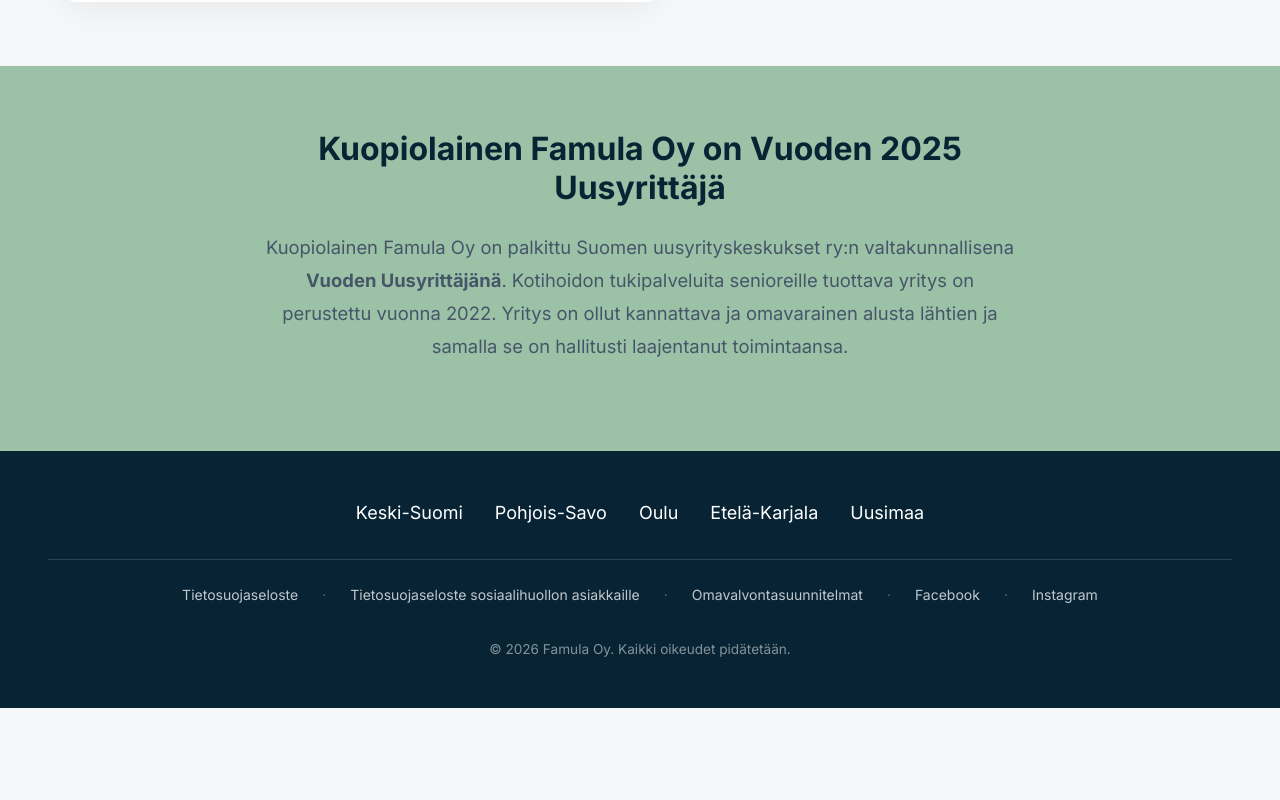
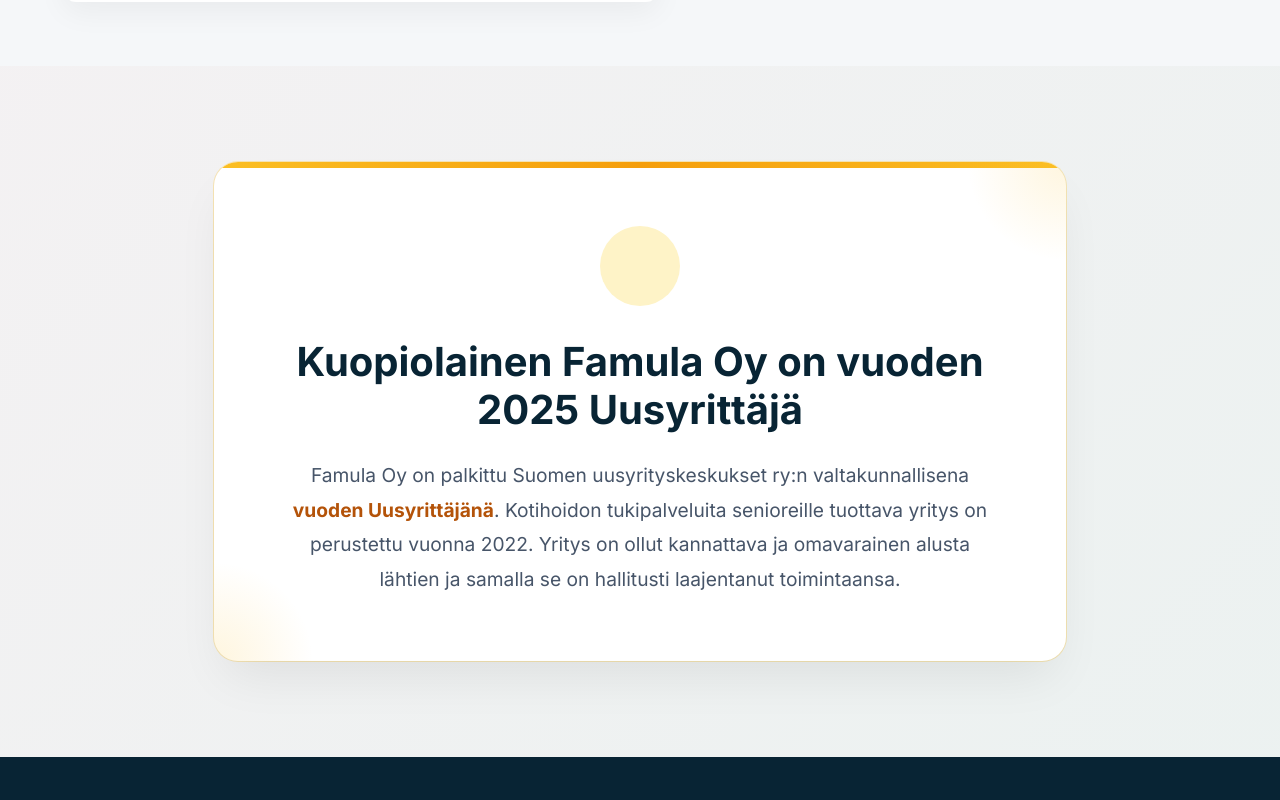
Before and after one commit to Famula-coder/Famula.fi, a React (Vite) app: page /tarinamme in a window 1280 px wide. Shown: the part 1800-2600 px from the top of the page. Before the commit the page ends 2508 px from the top, so only its background shows below. Built offline with nearby package versions, Linux system fonts and the light colour scheme.

Commit message:
Muuta palkintotiivistelmä näyttäväksi kultaiseksi kortiksi (VAU-efekti)

```diff
--- a/src/pages/Story.tsx
+++ b/src/pages/Story.tsx
@@ -132,16 +132,53 @@
       </div>
 
       {/* ── VUODEN UUSYRITTÄJÄ TIIVISTELMÄ ── */}
-      <section style={{ padding: '4rem 1.5rem', backgroundColor: 'var(--color-background-warm)' }}>
-        <div className="container text-center" style={{ maxWidth: '800px' }}>
-          <h2 style={{ color: 'var(--color-primary)', marginBottom: '1.5rem', fontSize: '2rem' }}>
-            Kuopiolainen Famula Oy on Vuoden 2025 Uusyrittäjä
-          </h2>
-          <p style={{ fontSize: '1.15rem', color: '#475569', lineHeight: '1.8' }}>
-            Kuopiolainen Famula Oy on palkittu Suomen uusyrityskeskukset ry:n valtakunnallisena <strong>Vuoden Uusyrittäjänä</strong>.
-            Kotihoidon tukipalveluita senioreille tuottava yritys on perustettu vuonna 2022. Yritys on ollut
-            kannattava ja omavarainen alusta lähtien ja samalla se on hallitusti laajentanut toimintaansa.
-          </p>
+      <section style={{ padding: '6rem 1.5rem', background: 'linear-gradient(135deg, rgba(230,190,186,0.1) 0%, rgba(155,194,166,0.1) 100%)', position: 'relative', overflow: 'hidden' }}>
+        <div className="container" style={{ maxWidth: '900px', position: 'relative', zIndex: 2 }}>
+
+          <div style={{
+            background: 'white',
+            padding: '4rem 3rem',
+            borderRadius: '24px',
+            boxShadow: '0 25px 50px -12px rgba(0, 0, 0, 0.08), 0 0 0 1px rgba(251, 191, 36, 0.3)',
+            position: 'relative',
+            overflow: 'hidden',
+            textAlign: 'center'
+          }}>
+            {/* Kultainen hehku */}
+            <div style={{
+              position: 'absolute', top: 0, left: 0, right: 0, height: '6px',
+              background: 'linear-gradient(90deg, #fbbf24, #f59e0b, #fbbf24)'
+            }} />
+            <div style={{
+              position: 'absolute', top: '-100px', right: '-100px', width: '200px', height: '200px',
+              background: 'radial-gradient(circle, rgba(251,191,36,0.15) 0%, transparent 70%)',
+              borderRadius: '50%'
+            }} />
+            <div style={{
+              position: 'absolute', bottom: '-100px', left: '-100px', width: '200px', height: '200px',
+              background: 'radial-gradient(circle, rgba(251,191,36,0.15) 0%, transparent 70%)',
+              borderRadius: '50%'
+            }} />
+
+            <div style={{
+              display: 'inline-flex', alignItems: 'center', justifyContent: 'center',
+              width: '80px', height: '80px', borderRadius: '50%',
+              background: '#fef3c7', color: '#d97706', marginBottom: '2rem'
+            }}>
+              <svg xmlns="http://www.w3.org/2000/svg" width="40" height="40" viewBox="0 24 24 24" fill="none" stroke="currentColor" strokeWidth="2" strokeLinecap="round" strokeLinejoin="round"><circle cx="12" cy="8" r="6"/><path d="M15.477 12.89 17 22l-5-3-5 3 1.523-9.11"/></svg>
+            </div>
+
+            <h2 style={{ color: 'var(--color-primary)', marginBottom: '1.5rem', fontSize: '2.5rem', lineHeight: '1.2' }}>
+              Kuopiolainen Famula Oy on vuoden 2025 Uusyrittäjä
+            </h2>
+
+            <p style={{ fontSize: '1.2rem', color: '#475569', lineHeight: '1.8', maxWidth: '700px', margin: '0 auto' }}>
+              Famula Oy on palkittu Suomen uusyrityskeskukset ry:n valtakunnallisena <strong style={{ color: '#b45309' }}>vuoden Uusyrittäjänä</strong>.
+              Kotihoidon tukipalveluita senioreille tuottava yritys on perustettu vuonna 2022. Yritys on ollut
+              kannattava ja omavarainen alusta lähtien ja samalla se on hallitusti laajentanut toimintaansa.
+            </p>
+          </div>
+
         </div>
       </section>
 
```
